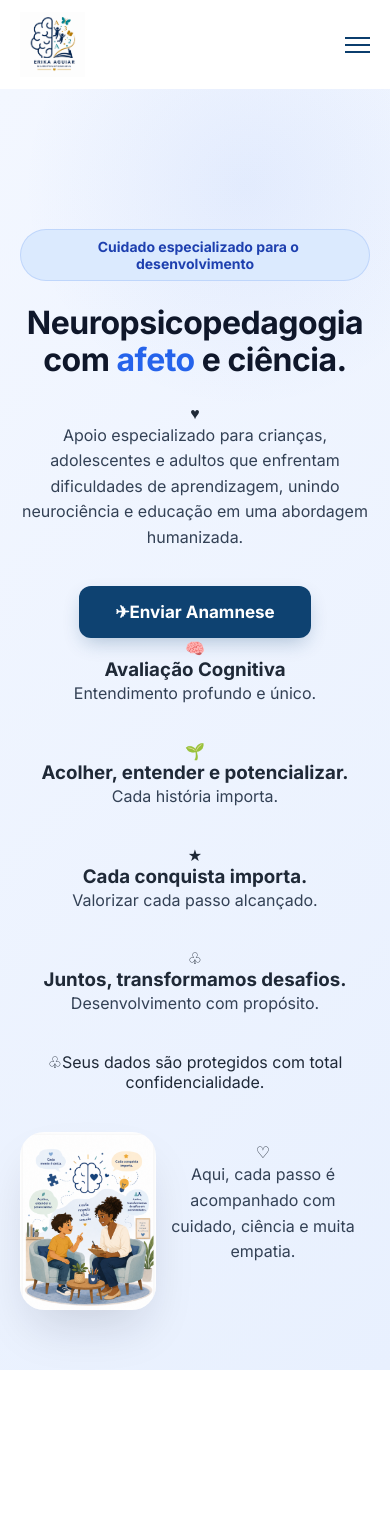
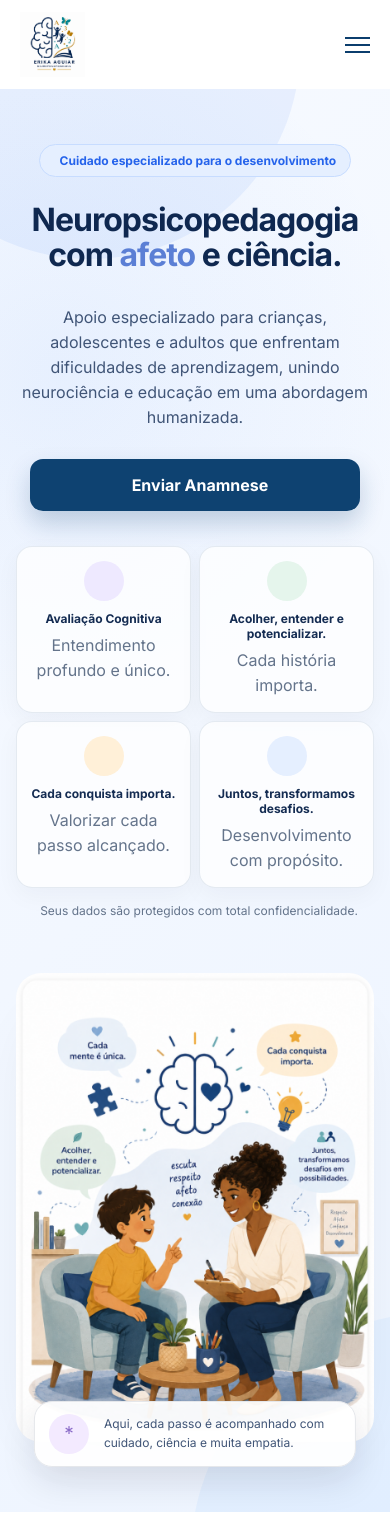
Before and after one commit to AlexandreAkkt/ErikaNeuropsicopedagoga, a React (Vite) app: page / in a window 390 px wide. Shown: the top 1528 px of the page. Built offline with nearby package versions, Linux system fonts and the light colour scheme.

Commit message:
melhora layout e responsividade do Hero

```diff
--- a/src/components/Hero/Hero.css
+++ b/src/components/Hero/Hero.css
@@ -1,212 +1,629 @@
-/* SEÇÃO PRINCIPAL DO HERO */
+/* ================================
+   HERO
+================================ */
+
 .hero {
-  min-height: 650px;
-  background: linear-gradient(135deg, #f3f7ff 0%, #e8f0fe 100%);
+  min-height: 720px;
+  position: relative;
+  overflow: hidden;
+
   display: flex;
   align-items: center;
   justify-content: space-between;
-  padding: 80px 8%;
-  gap: 50px;
-  position: relative;
-  overflow: hidden;
+
+  gap: 60px;
+  padding: 80px 7%;
+
+  background:
+    radial-gradient(
+      circle at 15% 20%,
+      rgba(59, 130, 246, 0.08),
+      transparent 30%
+    ),
+    linear-gradient(135deg, #f7faff 0%, #edf4ff 100%);
 }
 
-/* Brilho sutil de fundo */
-.hero::before {
-  content: "";
+/* ================================
+   DECORAÇÕES DE FUNDO
+================================ */
+
+.hero-decoration {
   position: absolute;
-  top: -10%;
-  left: 5%;
-  width: 450px;
-  height: 450px;
-  background: radial-gradient(
-    circle,
-    rgba(37, 99, 235, 0.07) 0%,
-    rgba(0, 0, 0, 0) 70%
-  );
-  border-radius: 50%;
-  z-index: 1;
+  pointer-events: none;
+  z-index: 0;
 }
 
+.hero-decoration-1 {
+  width: 420px;
+  height: 420px;
+
+  top: -250px;
+  left: -120px;
+
+  border-radius: 50%;
+
+  background: rgba(37, 99, 235, 0.07);
+}
+
+.hero-decoration-2 {
+  width: 500px;
+  height: 500px;
+
+  right: -300px;
+  bottom: -300px;
+
+  border-radius: 50%;
+
+  background: rgba(96, 165, 250, 0.08);
+}
+
+/* ================================
+   CONTEÚDO
+================================ */
+
 .hero-content {
-  width: 55%;
-  max-width: 640px;
+  width: 52%;
+  max-width: 650px;
+
+  position: relative;
   z-index: 2;
 }
 
-/* PEQUENA FRASE ACIMA DO TÍTULO */
+/* ================================
+   TAG
+================================ */
+
 .hero-tag {
-  display: inline-block;
-  background-color: #dbeafe;
-  color: #1e40af;
-  padding: 8px 18px;
+  display: inline-flex;
+  align-items: center;
+
+  padding: 9px 18px;
+
   border-radius: 30px;
+
+  background: #e5efff;
+  border: 1px solid #c7dcff;
+
+  color: #2563eb;
+
   font-size: 14px;
   font-weight: 700;
-  margin-bottom: 24px;
-  border: 1px solid rgba(37, 99, 235, 0.15);
+
+  margin-bottom: 25px;
 }
 
-/* TÍTULO PRINCIPAL */
+/* ================================
+   TÍTULO
+================================ */
+
 .hero h1 {
-  color: #0f172a;
-  font-size: 44px;
-  line-height: 1.15;
-  margin-bottom: 24px;
+  margin: 0;
+
+  color: #0f2850;
+
+  font-size: clamp(42px, 4vw, 60px);
+  line-height: 1.08;
+
   font-weight: 800;
-  letter-spacing: -0.5px;
+  letter-spacing: -1.5px;
 }
 
 .hero h1 span {
-  color: #2563eb; /* Azul vivo para dar destaque emocional/científico */
+  color: #5b7fd5;
+  position: relative;
 }
 
-/* TEXTO DE APRESENTAÇÃO */
-.hero p {
-  color: #334155;
-  font-size: 18px;
-  line-height: 1.6;
-  margin-bottom: 35px;
+/* pequeno coração ao lado de afeto */
+
+.hero h1 span::after {
+  content: "♡";
+
+  color: #f2a38b;
+
+  font-size: 32px;
+
+  position: absolute;
+  right: -35px;
+  bottom: -3px;
+
+  transform: rotate(-10deg);
 }
 
-.hero-buttons {
+/* ================================
+   LINHA DECORATIVA
+================================ */
+
+.hero-line {
   display: flex;
-  gap: 15px;
   align-items: center;
+
+  gap: 8px;
+
+  margin: 18px 0 22px;
 }
 
-/* BOTÃO PRINCIPAL */
+.hero-line span {
+  width: 42px;
+  height: 3px;
+
+  background: #4f83dc;
+
+  border-radius: 20px;
+}
+
+.hero-line strong {
+  color: #4f83dc;
+  font-size: 18px;
+}
+
+/* ================================
+   TEXTO
+================================ */
+
+.hero p {
+  margin: 0;
+
+  color: #405577;
+
+  font-size: 18px;
+  line-height: 1.65;
+
+  max-width: 590px;
+}
+
+/* ================================
+   BOTÃO
+================================ */
+
+.hero-buttons {
+  margin-top: 30px;
+}
+
 .button-primary {
-  display: inline-block;
-  text-align: center;
-  padding: 16px 36px;
-  border-radius: 12px;
-  font-size: 17px;
+  display: inline-flex;
+  align-items: center;
+  justify-content: center;
+
+  gap: 10px;
+
+  padding: 16px 28px;
+
+  min-width: 245px;
+
+  border-radius: 13px;
+
+  background: #0e4271;
+  color: #ffffff;
+
+  font-size: 16px;
   font-weight: 700;
-  cursor: pointer;
-  transition: all 0.3s ease;
+
   text-decoration: none;
-  background-color: #0e4271;
-  color: #ffffff;
-  box-shadow: 0 8px 20px -5px rgba(14, 66, 113, 0.3);
+
+  box-shadow: 0 12px 25px rgba(14, 66, 113, 0.22);
+
+  transition:
+    transform 0.3s ease,
+    box-shadow 0.3s ease,
+    background 0.3s ease;
+}
+
+.button-primary span {
+  font-size: 18px;
 }
 
 .button-primary:hover {
-  background-color: #1d4ed8;
+  background: #15558e;
+
   transform: translateY(-3px);
-  box-shadow: 0 15px 30px -5px rgba(37, 99, 235, 0.6);
+
+  box-shadow: 0 18px 35px rgba(14, 66, 113, 0.28);
 }
 
-/* --- ÁREA DA IMAGEM E ELEMENTOS FLUTUANTES (Estilo Plataforma Educativa/Clínica) --- */
+/* ================================
+   BENEFÍCIOS
+================================ */
+
+.hero-benefits {
+  display: grid;
+
+  grid-template-columns: repeat(4, 1fr);
+
+  gap: 10px;
+
+  margin-top: 40px;
+}
+
+.benefit-card {
+  min-height: 155px;
+
+  padding: 15px 12px;
+
+  background: rgba(255, 255, 255, 0.75);
+
+  border: 1px solid rgba(226, 232, 240, 0.9);
+
+  border-radius: 16px;
+
+  text-align: center;
+
+  box-shadow: 0 8px 25px rgba(15, 23, 42, 0.04);
+
+  transition:
+    transform 0.3s ease,
+    box-shadow 0.3s ease;
+}
+
+.benefit-card:hover {
+  transform: translateY(-4px);
+
+  box-shadow: 0 15px 30px rgba(15, 23, 42, 0.08);
+}
+
+.benefit-icon {
+  width: 45px;
+  height: 45px;
+
+  margin: 0 auto 10px;
+
+  display: flex;
+  align-items: center;
+  justify-content: center;
+
+  border-radius: 50%;
+
+  font-size: 20px;
+}
+
+.cognitive {
+  background: #eee9ff;
+}
+
+.care {
+  background: #e5f5ec;
+}
+
+.progress {
+  background: #fff0d8;
+}
+
+.together {
+  background: #e5efff;
+}
+
+.benefit-card h3 {
+  margin: 0 0 7px;
+
+  color: #142c52;
+
+  font-size: 13px;
+  line-height: 1.25;
+}
+
+.benefit-card p {
+  color: #64748b;
+
+  font-size: 12px;
+  line-height: 1.4;
+}
+
+/* ================================
+   CONFIDENCIALIDADE
+================================ */
+
+.hero-security {
+  display: flex;
+  align-items: center;
+
+  gap: 8px;
+
+  margin-top: 15px;
+
+  color: #64748b;
+
+  font-size: 12px;
+}
+
+.hero-security span {
+  color: #64748b;
+  font-size: 16px;
+}
+
+/* ================================
+   IMAGEM
+================================ */
+
 .hero-image-wrapper {
-  width: 40%;
+  width: 47%;
+
   position: relative;
+
   display: flex;
+  align-items: center;
   justify-content: center;
-  align-items: center;
+
   z-index: 2;
 }
 
 .hero-image {
+  width: 100%;
+
   display: flex;
+  align-items: center;
   justify-content: center;
-  align-items: center;
-  width: 100%;
+
+  position: relative;
+}
+
+.hero-image::before {
+  content: "";
+
+  position: absolute;
+
+  width: 90%;
+  height: 90%;
+
+  border-radius: 40px;
+
+  background: rgba(255, 255, 255, 0.7);
+
+  box-shadow: 0 25px 60px rgba(15, 23, 42, 0.08);
+
+  z-index: -1;
 }
 
 .hero-image img {
   width: 100%;
-  max-width: 460px;
-  border-radius: 24px;
+  max-width: 590px;
+
+  display: block;
+
   object-fit: contain;
-  background-color: transparent;
-  box-shadow: 0 25px 50px -12px rgba(15, 23, 42, 0.15);
+
+  border-radius: 35px;
+
   transition: transform 0.4s ease;
 }
 
 .hero-image img:hover {
-  transform: scale(1.02);
+  transform: scale(1.015);
 }
 
-/* Selos flutuantes temáticos ao redor da imagem */
-.badge-float {
+/* ================================
+   MENSAGEM SOBRE A IMAGEM
+================================ */
+
+.image-message {
   position: absolute;
-  background: #ffffff;
-  padding: 10px 16px;
-  border-radius: 12px;
-  font-size: 13px;
-  font-weight: 700;
-  color: #1e3a8a;
-  box-shadow: 0 10px 25px rgba(0, 0, 0, 0.08);
-  border: 1px solid #e2e8f0;
-  z-index: 3;
-  animation: float 3s ease-in-out infinite;
+
+  bottom: -10px;
+  left: 50%;
+
+  transform: translateX(-50%);
+
+  width: 82%;
+
+  display: flex;
+  align-items: center;
+
+  gap: 15px;
+
+  padding: 15px 20px;
+
+  background: rgba(255, 255, 255, 0.94);
+
+  border: 1px solid #e5e7eb;
+
+  border-radius: 18px;
+
+  box-shadow: 0 15px 35px rgba(15, 23, 42, 0.1);
 }
 
-.badge-1 {
-  top: 10%;
-  left: -10px;
-  animation-delay: 0s;
+.image-message span {
+  flex-shrink: 0;
+
+  width: 48px;
+  height: 48px;
+
+  display: flex;
+  align-items: center;
+  justify-content: center;
+
+  border-radius: 50%;
+
+  background: #f3eaff;
+
+  color: #8b6cc8;
+
+  font-size: 24px;
 }
 
-.badge-2 {
-  bottom: 15%;
-  right: -10px;
-  animation-delay: 1.5s;
+.image-message p {
+  color: #405577;
+
+  font-size: 14px;
+
+  line-height: 1.45;
+
+  margin: 0;
 }
 
-/* Animação suave de flutuação para os selos */
-@keyframes float {
-  0%,
-  100% {
-    transform: translateY(0);
+/* ================================
+   TABLET
+================================ */
+
+@media (max-width: 1100px) {
+  .hero {
+    gap: 35px;
+    padding: 70px 5%;
   }
-  50% {
-    transform: translateY(-6px);
+
+  .hero h1 {
+    font-size: 46px;
+  }
+
+  .hero-benefits {
+    grid-template-columns: repeat(2, 1fr);
+  }
+
+  .benefit-card {
+    min-height: 135px;
   }
 }
 
-/* Responsividade para telas menores */
+/* ================================
+   MOBILE
+================================ */
+
 @media (max-width: 768px) {
   .hero {
     min-height: auto;
+
     flex-direction: column;
+
     text-align: center;
-    padding: 60px 20px;
-    gap: 40px;
+
+    padding: 55px 20px 70px;
+
+    gap: 55px;
   }
 
   .hero-content {
     width: 100%;
     max-width: 100%;
+
     display: flex;
     flex-direction: column;
     align-items: center;
+  }
+
+  .hero-tag {
+    font-size: 12px;
+
+    padding: 8px 14px;
+  }
+
+  .hero h1 {
+    font-size: 37px;
+
+    line-height: 1.1;
+
+    letter-spacing: -1px;
+  }
+
+  .hero h1 span::after {
+    display: none;
+  }
+
+  .hero-line {
+    margin: 15px 0 18px;
+  }
+
+  .hero p {
+    font-size: 16px;
+
+    line-height: 1.55;
+
+    max-width: 500px;
+  }
+
+  .hero-buttons {
+    width: 100%;
+  }
+
+  .button-primary {
+    width: 100%;
+    max-width: 330px;
+  }
+
+  .hero-benefits {
+    width: 100%;
+
+    grid-template-columns: repeat(2, 1fr);
+
+    gap: 10px;
+
+    margin-top: 35px;
+  }
+
+  .benefit-card {
+    min-height: 145px;
+
+    padding: 14px 9px;
+  }
+
+  .benefit-card h3 {
+    font-size: 12px;
+  }
+
+  .hero-security {
+    justify-content: center;
+
+    text-align: center;
+  }
+
+  .hero-image-wrapper {
+    width: 100%;
+
+    max-width: 500px;
+  }
+
+  .hero-image img {
+    width: 100%;
+
+    max-width: 430px;
+
+    border-radius: 25px;
+  }
+
+  .image-message {
+    width: 90%;
+
+    bottom: -25px;
+
+    padding: 12px 14px;
+  }
+
+  .image-message span {
+    width: 40px;
+    height: 40px;
+
+    font-size: 19px;
+  }
+
+  .image-message p {
+    font-size: 12px;
+
+    text-align: left;
+  }
+}
+
+/* ================================
+   CELULARES PEQUENOS
+================================ */
+
+@media (max-width: 430px) {
+  .hero {
+    padding-left: 16px;
+    padding-right: 16px;
   }
 
   .hero h1 {
     font-size: 32px;
   }
 
-  .hero p {
-    font-size: 16px;
+  .hero-benefits {
+    gap: 8px;
   }
 
-  .button-primary {
-    width: 100%;
-    max-width: 320px;
+  .benefit-card {
+    min-height: 135px;
   }
 
-  .hero-image-wrapper {
-    width: 100%;
-  }
+  .benefit-icon {
+    width: 40px;
+    height: 40px;
 
-  .hero-image img {
-    max-width: 320px;
-  }
-
-  /* Oculta os selos flutuantes no celular para não poluir a tela pequena */
-  .badge-float {
-    display: none;
+    font-size: 17px;
   }
 }
--- a/src/components/Hero/Hero.jsx
+++ b/src/components/Hero/Hero.jsx
@@ -20,8 +20,8 @@ function Hero() {
         </h1>
 
         <div className="hero-line">
-          <span></span>
-          <strong>♥</strong>
+
+
         </div>
 
         <p>
@@ -37,7 +37,7 @@ function Hero() {
             target="_blank"
             rel="noopener noreferrer"
           >
-            <span>✈</span>
+            <span></span>
             Enviar Anamnese
           </a>
         </div>
@@ -45,32 +45,32 @@ function Hero() {
         {/* Benefícios */}
         <div className="hero-benefits">
           <div className="benefit-card">
-            <div className="benefit-icon cognitive">🧠</div>
+            <div className="benefit-icon cognitive"></div>
             <h3>Avaliação Cognitiva</h3>
             <p>Entendimento profundo e único.</p>
           </div>
 
           <div className="benefit-card">
-            <div className="benefit-icon care">🌱</div>
+            <div className="benefit-icon care"></div>
             <h3>Acolher, entender e potencializar.</h3>
             <p>Cada história importa.</p>
           </div>
 
           <div className="benefit-card">
-            <div className="benefit-icon progress">★</div>
+            <div className="benefit-icon progress"></div>
             <h3>Cada conquista importa.</h3>
             <p>Valorizar cada passo alcançado.</p>
           </div>
 
           <div className="benefit-card">
-            <div className="benefit-icon together">♧</div>
+            <div className="benefit-icon together"></div>
             <h3>Juntos, transformamos desafios.</h3>
             <p>Desenvolvimento com propósito.</p>
           </div>
         </div>
 
         <div className="hero-security">
-          <span>♧</span>
+          <span></span>
           Seus dados são protegidos com total confidencialidade.
         </div>
       </div>
@@ -82,7 +82,7 @@ function Hero() {
         </div>
 
         <div className="image-message">
-          <span>♡</span>
+          <span>*</span>
           <p>
             Aqui, cada passo é acompanhado com cuidado, ciência e muita
             empatia.
```
